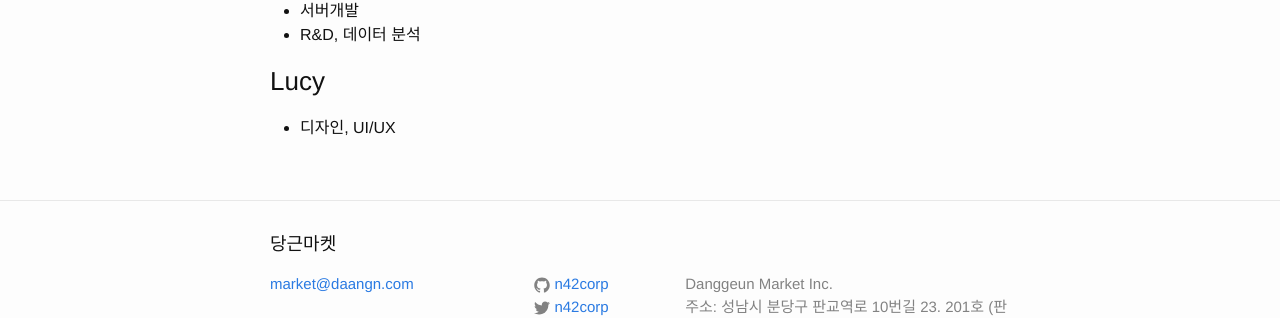
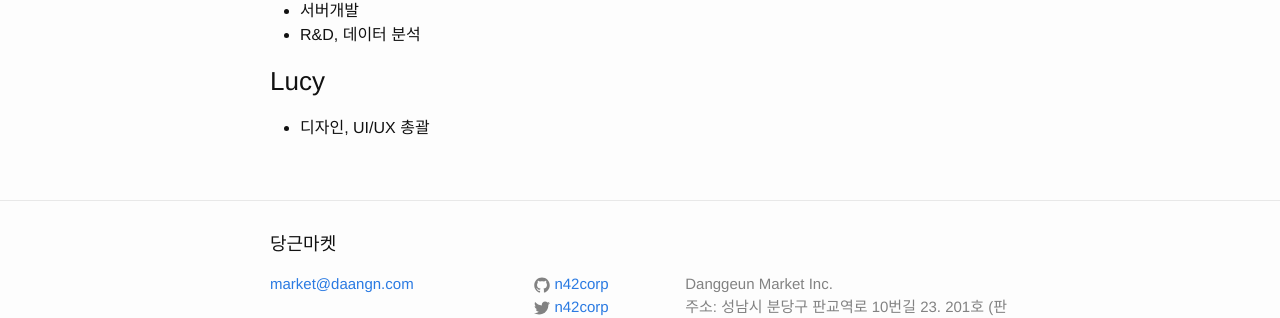
Before and after one commit to daangn/daangn-team-page, a Jekyll site: the page built from about.md, in a window 1280 px wide. Shown: the part 1212-1530 px from the top of the page. Built offline with Jekyll 4.4.1, drawn with Linux system fonts in a browser that asks for light colours.

Commit message:
Update about.md

```diff
--- a/about.md
+++ b/about.md
@@ -46,4 +46,4 @@
 - R&D, 데이터 분석
 
 ### Lucy
-- 디자인, UI/UX
+- 디자인, UI/UX 총괄
```
